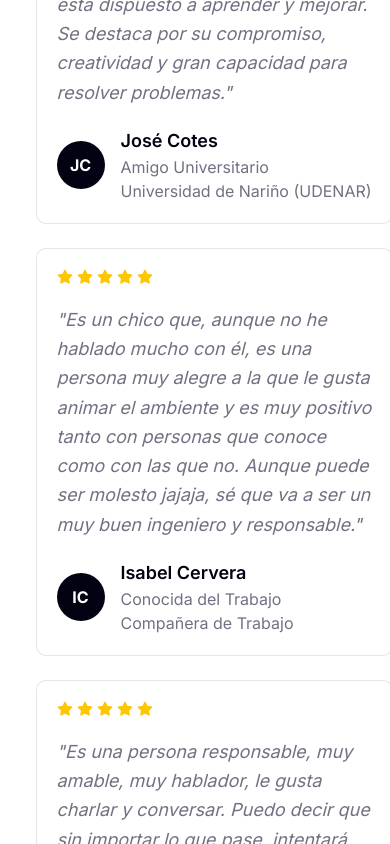
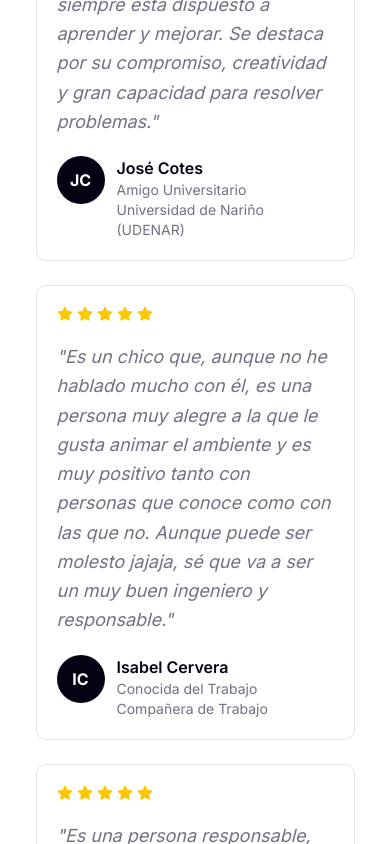
Before and after one commit to rafael5678/portfolio, a Next.js app: page / in a window 390 px wide. Shown: the part 5980-6824 px from the top of the page. Built offline with nearby package versions, Linux system fonts and the light colour scheme; no server answers.

Commit message:
Fix testimonials responsive - show complete role and company information on mobile

```diff
--- a/src/components/sections/TestimonialsSection.tsx
+++ b/src/components/sections/TestimonialsSection.tsx
@@ -74,16 +74,16 @@ const TestimonialCard = ({ testimonial, index }: TestimonialCardProps) => {
         "{translatedTestimonial.content}"
       </p>
 
-      <div className="flex items-center space-x-4 mt-auto">
+      <div className="flex items-start space-x-3 sm:space-x-4 mt-auto">
         <div className="w-12 h-12 md:w-14 md:h-14 bg-primary text-primary-foreground rounded-full flex items-center justify-center text-base md:text-lg font-bold flex-shrink-0">
           {translatedTestimonial.initials}
         </div>
-        <div className="min-w-0">
-          <div className="text-lg md:text-xl font-semibold text-foreground truncate">{translatedTestimonial.name}</div>
-          <div className="text-base md:text-lg text-muted-foreground truncate">
+        <div className="min-w-0 flex-1 overflow-hidden">
+          <div className="text-base sm:text-lg md:text-xl font-semibold text-foreground break-words">{translatedTestimonial.name}</div>
+          <div className="text-sm sm:text-base md:text-lg text-muted-foreground break-words">
             {translatedTestimonial.role}
           </div>
-          <div className="text-base md:text-lg text-muted-foreground truncate">
+          <div className="text-sm sm:text-base md:text-lg text-muted-foreground break-words">
             {translatedTestimonial.company}
           </div>
         </div>
```
